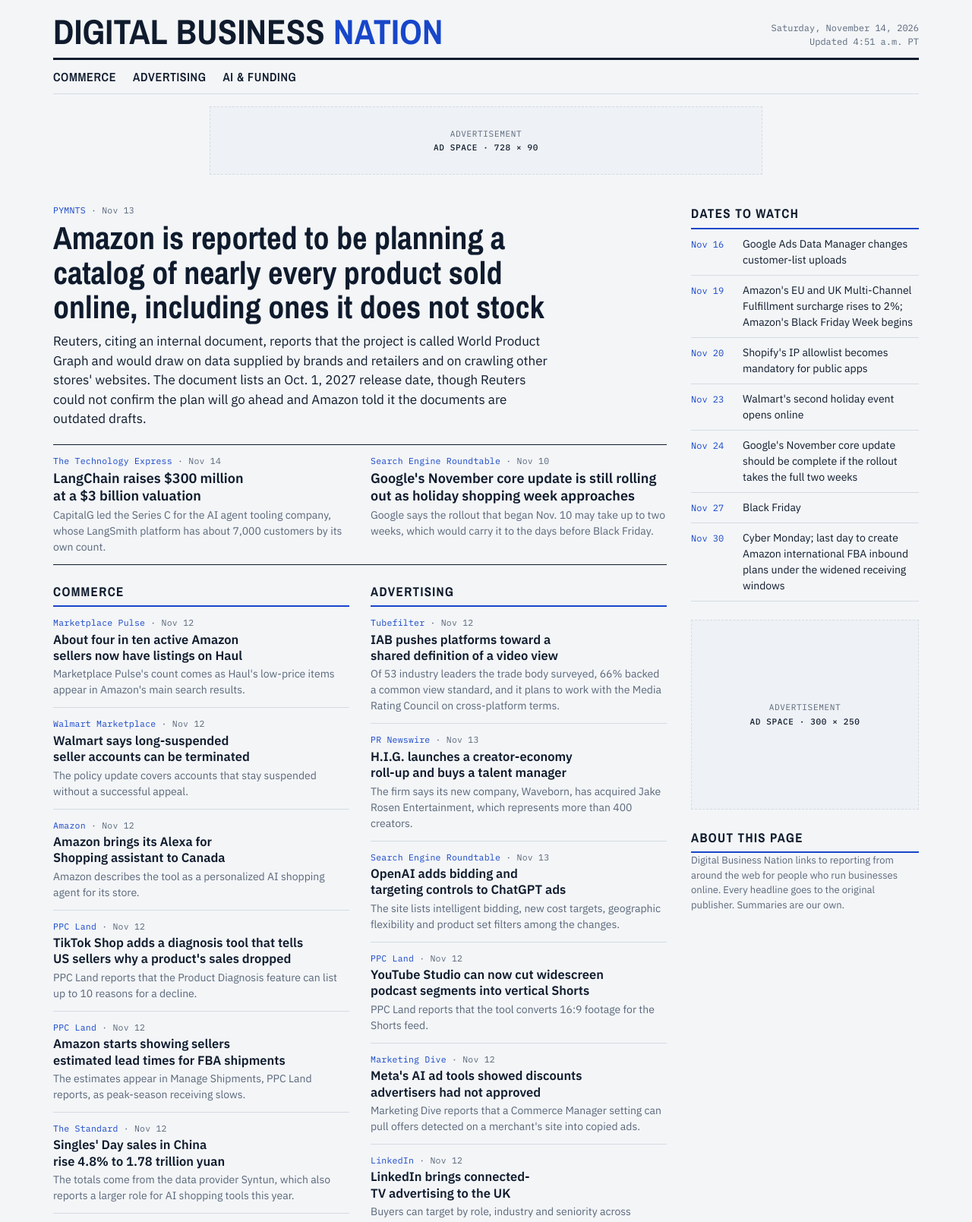
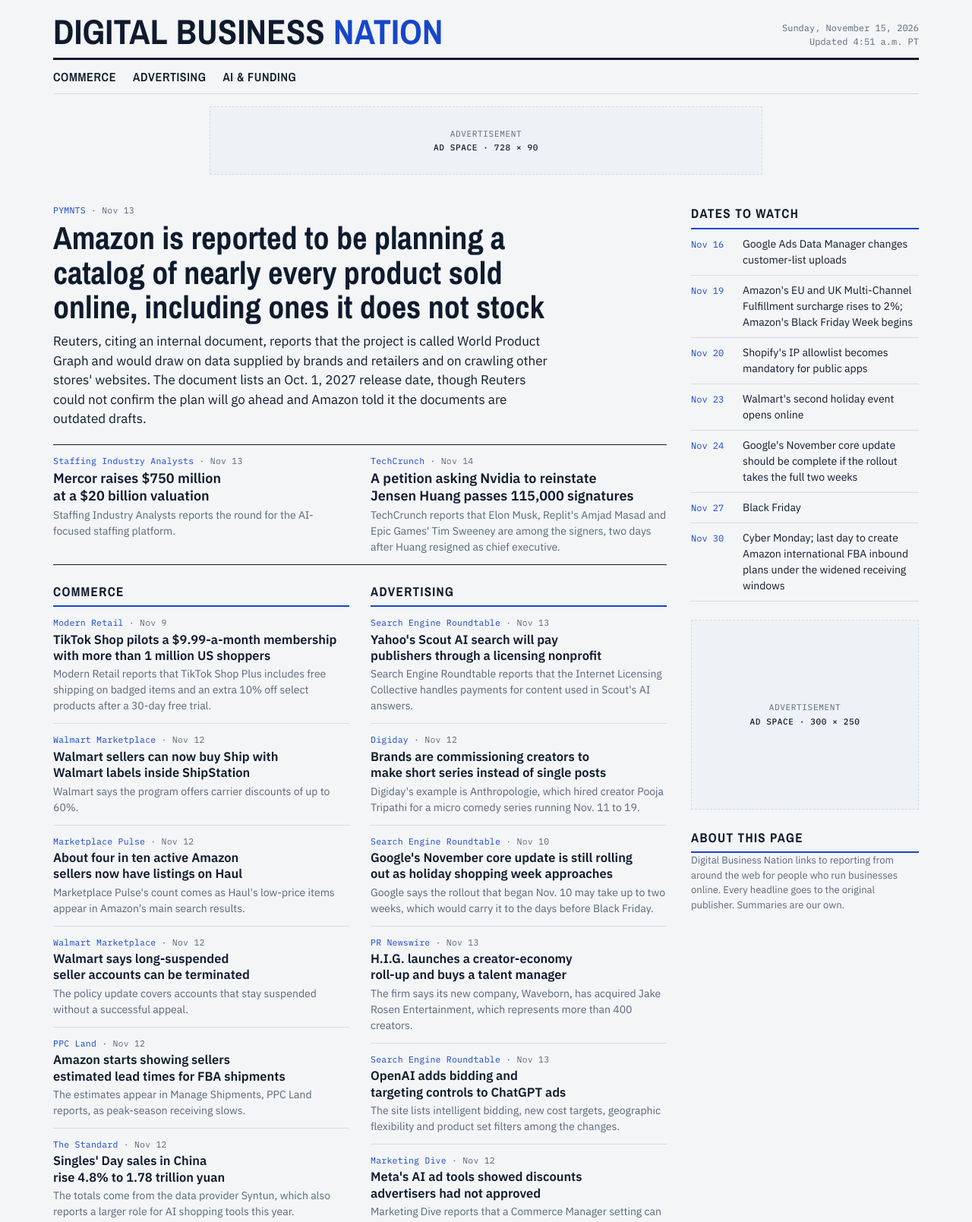
Before and after one commit to rfowlerjr/digitalbusinessnation, a plain HTML site: page index.html in a window 1280 px wide. Shown: the top 1609 px of the page at 76% size. Drawn offline with nearby package versions, Linux system fonts and the light colour scheme.

Commit message:
Daily refresh: November 15, 2026
Co-Authored-By: Claude Fable 5.2 <noreply@anthropic.com>
Claude-Session: https://claude.ai/code/session_01KpBwszJukGWSGzVNjwwa2e

```diff
--- a/index.html
+++ b/index.html
@@ -136,7 +136,7 @@ footer{border-top:3px solid var(--ink);padding:16px 0 32px;font-size:13px;color:
 
 <script>
 /* ===== DAILY DATA: everything below this line is what changes each day ===== */
-const EDITION = { date: "Saturday, November 14, 2026", updated: "Updated 4:51 a.m. PT" };
+const EDITION = { date: "Sunday, November 15, 2026", updated: "Updated 4:51 a.m. PT" };
 
 const LEAD = {
   src: "PYMNTS", when: "Nov 13",
@@ -146,18 +146,26 @@ const LEAD = {
 };
 
 const ALSO = [
-  { src: "The Technology Express", when: "Nov 14",
-    url: "https://thetechnologyexpress.com/langchain-raises-300-million-as-ai-agent-startup-hits-3-billion-valuation",
-    title: "LangChain raises $300 million at a $3 billion valuation",
-    sum: "CapitalG led the Series C for the AI agent tooling company, whose LangSmith platform has about 7,000 customers by its own count." },
-  { src: "Search Engine Roundtable", when: "Nov 10",
-    url: "https://www.seroundtable.com/google-november-2026-core-update-42504.html",
-    title: "Google's November core update is still rolling out as holiday shopping week approaches",
-    sum: "Google says the rollout that began Nov. 10 may take up to two weeks, which would carry it to the days before Black Friday." }
+  { src: "Staffing Industry Analysts", when: "Nov 13",
+    url: "https://www.staffingindustry.com/news/global-daily-news/mercor-lands-750m-funding-round-valuing-staffing-platform-at-20b",
+    title: "Mercor raises $750 million at a $20 billion valuation",
+    sum: "Staffing Industry Analysts reports the round for the AI-focused staffing platform." },
+  { src: "TechCrunch", when: "Nov 14",
+    url: "https://techcrunch.com/2026/11/14/elon-musk-other-tech-execs-sign-petition-calling-on-nvidia-to-reinstate-jensen-huang/",
+    title: "A petition asking Nvidia to reinstate Jensen Huang passes 115,000 signatures",
+    sum: "TechCrunch reports that Elon Musk, Replit's Amjad Masad and Epic Games' Tim Sweeney are among the signers, two days after Huang resigned as chief executive." }
 ];
 
 const SECTIONS = [
   { id: "commerce", name: "Commerce", items: [
+    { src: "Modern Retail", when: "Nov 9",
+      url: "https://modernretail.co/operations/exclusive-tiktok-shop-launches-a-paid-premium-tier-for-1m-of-its-top-us-shoppers",
+      title: "TikTok Shop pilots a $9.99-a-month membership with more than 1 million US shoppers",
+      sum: "Modern Retail reports that TikTok Shop Plus includes free shipping on badged items and an extra 10% off select products after a 30-day free trial." },
+    { src: "Walmart Marketplace", when: "Nov 12",
+      url: "https://marketplacelearn.walmart.com/releasenotes/ship-with-walmart-now-available-in-shipstation",
+      title: "Walmart sellers can now buy Ship with Walmart labels inside ShipStation",
+      sum: "Walmart says the program offers carrier discounts of up to 60%." },
     { src: "Marketplace Pulse", when: "Nov 12",
       url: "https://www.marketplacepulse.com/articles/amazon-has-put-four-in-ten-sellers-on-haul",
       title: "About four in ten active Amazon sellers now have listings on Haul",
@@ -166,14 +174,6 @@ const SECTIONS = [
       url: "https://marketplacelearn.walmart.com/releasenotes/update-to-our-suspension-and-termination-policy",
       title: "Walmart says long-suspended seller accounts can be terminated",
       sum: "The policy update covers accounts that stay suspended without a successful appeal." },
-    { src: "Amazon", when: "Nov 12",
-      url: "https://www.aboutamazon.ca/news/retail/meet-alexa-for-shopping-your-personalized-agentic-ai-assistant-on-amazon",
-      title: "Amazon brings its Alexa for Shopping assistant to Canada",
-      sum: "Amazon describes the tool as a personalized AI shopping agent for its store." },
-    { src: "PPC Land", when: "Nov 12",
-      url: "https://ppc.land/tiktok-shop-gives-us-sellers-up-to-10-reasons-a-products-sales-fell/",
-      title: "TikTok Shop adds a diagnosis tool that tells US sellers why a product's sales dropped",
-      sum: "PPC Land reports that the Product Diagnosis feature can list up to 10 reasons for a decline." },
     { src: "PPC Land", when: "Nov 12",
       url: "https://ppc.land/amazon-adds-fba-lead-time-estimates-a-5-day-shipment-may-take-12-at-peak/",
       title: "Amazon starts showing sellers estimated lead times for FBA shipments",
@@ -184,10 +184,18 @@ const SECTIONS = [
       sum: "The totals come from the data provider Syntun, which also reports a larger role for AI shopping tools this year." }
   ]},
   { id: "advertising", name: "Advertising", items: [
-    { src: "Tubefilter", when: "Nov 12",
-      url: "https://www.tubefilter.com/2026/11/12/iab-creator-economy-view-measurement-standard/",
-      title: "IAB pushes platforms toward a shared definition of a video view",
-      sum: "Of 53 industry leaders the trade body surveyed, 66% backed a common view standard, and it plans to work with the Media Rating Council on cross-platform terms." },
+    { src: "Search Engine Roundtable", when: "Nov 13",
+      url: "https://www.seroundtable.com/ilc-yahoo-42528.html",
+      title: "Yahoo's Scout AI search will pay publishers through a licensing nonprofit",
+      sum: "Search Engine Roundtable reports that the Internet Licensing Collective handles payments for content used in Scout's AI answers." },
+    { src: "Digiday", when: "Nov 12",
+      url: "https://digiday.com/marketing/why-brands-like-anthropologie-are-commissioning-creator-created-shows-instead-of-posts/",
+      title: "Brands are commissioning creators to make short series instead of single posts",
+      sum: "Digiday's example is Anthropologie, which hired creator Pooja Tripathi for a micro comedy series running Nov. 11 to 19." },
+    { src: "Search Engine Roundtable", when: "Nov 10",
+      url: "https://www.seroundtable.com/google-november-2026-core-update-42504.html",
+      title: "Google's November core update is still rolling out as holiday shopping week approaches",
+      sum: "Google says the rollout that began Nov. 10 may take up to two weeks, which would carry it to the days before Black Friday." },
     { src: "PR Newswire", when: "Nov 13",
       url: "https://www.prnewswire.com/news-releases/hig-forms-new-creator-economy-company-waveborn-acquires-jre-302938533.html",
       title: "H.I.G. launches a creator-economy roll-up and buys a talent manager",
@@ -196,44 +204,36 @@ const SECTIONS = [
       url: "https://www.seroundtable.com/openai-chatgpt-ads-updates-42524.html",
       title: "OpenAI adds bidding and targeting controls to ChatGPT ads",
       sum: "The site lists intelligent bidding, new cost targets, geographic flexibility and product set filters among the changes." },
-    { src: "PPC Land", when: "Nov 12",
-      url: "https://ppc.land/youtube-studio-now-turns-16-9-podcast-segments-into-vertical-shorts/",
-      title: "YouTube Studio can now cut widescreen podcast segments into vertical Shorts",
-      sum: "PPC Land reports that the tool converts 16:9 footage for the Shorts feed." },
     { src: "Marketing Dive", when: "Nov 12",
       url: "https://www.marketingdive.com/news/sociable-metas-ai-ads-included-unapproved-discounts/874525/",
       title: "Meta's AI ad tools showed discounts advertisers had not approved",
-      sum: "Marketing Dive reports that a Commerce Manager setting can pull offers detected on a merchant's site into copied ads." },
-    { src: "LinkedIn", when: "Nov 12",
-      url: "https://news.linkedin.com/2026/linkedin-expands-ctv-ads-to-the-uk",
-      title: "LinkedIn brings connected-TV advertising to the UK",
-      sum: "Buyers can target by role, industry and seniority across partners including Paramount+ and Titan OS, LinkedIn says." }
+      sum: "Marketing Dive reports that a Commerce Manager setting can pull offers detected on a merchant's site into copied ads." }
   ]},
   { id: "ai-funding", name: "AI & Funding", wide: true, items: [
-    { src: "TechCrunch", when: "Nov 13",
-      url: "https://techcrunch.com/2026/11/13/jensen-huangs-departure-blasts-big-hole-in-ai-startup-funding-vcs-and-founders-say/",
-      title: "Investors and founders expect AI startup funding to shrink after Jensen Huang's exit from Nvidia",
-      sum: "TechCrunch reports that VCs and founders anticipate smaller startup investments following the chief executive's departure." },
+    { src: "Unite.AI", when: "Nov 13",
+      url: "https://www.unite.ai/langchain-secures-300m-series-c-at-3b-valuation-for-agent-governance",
+      title: "LangChain raises $300 million at a $3 billion valuation",
+      sum: "Unite.AI reports the Series C for the AI agent tooling company." },
+    { src: "TIKR", when: "Nov 14",
+      url: "https://www.tikr.com/blog/crowdstrike-doubles-down-on-ai-agents-with-495-million-in-deals-after-a-record-333-million-arr-quarter",
+      title: "CrowdStrike is reported to be spending $495 million on AI-agent security startups",
+      sum: "The stock research site TIKR says the deals cover two companies." },
+    { src: "MLQ.ai", when: "Nov 14",
+      url: "https://mlq.ai/news/cloudflare-open-sources-kitesurf-its-workers-based-browser-engine-for-ai-agents",
+      title: "Cloudflare open-sources Kitesurf, a browser engine for AI agents built on Workers",
+      sum: "The code is released under the Apache 2.0 license, MLQ.ai reports." },
+    { src: "OpenAI", when: "Nov 13",
+      url: "https://openai.com/index/introducing-chatgpt-wallet/",
+      title: "OpenAI introduces a ChatGPT Wallet that needs sign-off on every purchase",
+      sum: "Newsletter coverage of the announcement says the feature is starting with US ChatGPT Pro subscribers." },
+    { src: "Tech.eu", when: "Nov 12",
+      url: "https://tech.eu/2026/11/12/nebuly-raises-21m-series-a-to-turn-ai-investments-into-measurable-results",
+      title: "Nebuly raises $21 million to measure what enterprise AI agents deliver",
+      sum: "Planven led the Series A, and the company says it will expand its sales teams in the US and Europe, Tech.eu reports." },
     { src: "FinTech Global", when: "Nov 13",
       url: "https://fintech.global/2026/11/13/over-600m-was-raised-across-14-deals-this-week",
       title: "Fintech startups raise $602 million across 14 deals in a week",
-      sum: "FinTech Global's tally is led by card issuer Imprint's $130 million round from Khosla Ventures, at a valuation of about $1.9 billion." },
-    { src: "The Morning Brief", when: "Nov 14",
-      url: "https://specterworks.substack.com/p/the-morning-brief-2026-11-14",
-      title: "OpenAI introduces a ChatGPT Wallet that needs sign-off on every purchase",
-      sum: "The newsletter, citing OpenAI's announcement, says the feature is starting with US ChatGPT Pro subscribers." },
-    { src: "Microsoft", when: "Nov 10",
-      url: "https://news.microsoft.com/source/2026/11/10/ibm-and-microsoft-announce-a-new-ai-agent-platform-designed-for-industry-specific-transformation/",
-      title: "IBM and Microsoft team up on an AI agent platform for regulated industries",
-      sum: "The companies say Imagine Enterprise starts with financial services, insurance and retail and draws on more than 6,000 IBM Consulting agents and assets." },
-    { src: "Amazon Web Services", when: "Nov 12",
-      url: "https://aws.amazon.com/blogs/machine-learning/run-agents-securely-and-efficiently-with-the-next-generation-agentcore-runtime",
-      title: "AWS updates the runtime behind its Bedrock AgentCore agent service",
-      sum: "The changes include hardware-isolated sessions, faster starts and usage-based billing, according to a summary by AI Agents Directory." },
-    { src: "Federal Reserve", when: "Nov 13",
-      url: "https://www.federalreserve.gov/publications/files/financial-stability-report-20261113.pdf",
-      title: "AI tops the worry list in the Fed's latest survey of market contacts",
-      sum: "The Morning Brief reports that 87% of the 23 contacts surveyed cited AI-related risks, up from 50% in the spring." }
+      sum: "FinTech Global's tally is led by card issuer Imprint's $130 million round from Khosla Ventures, at a valuation of about $1.9 billion." }
   ]}
 ];
 
```
